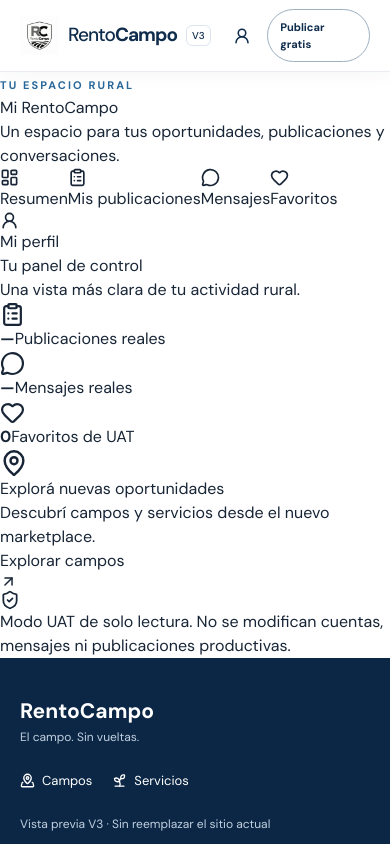
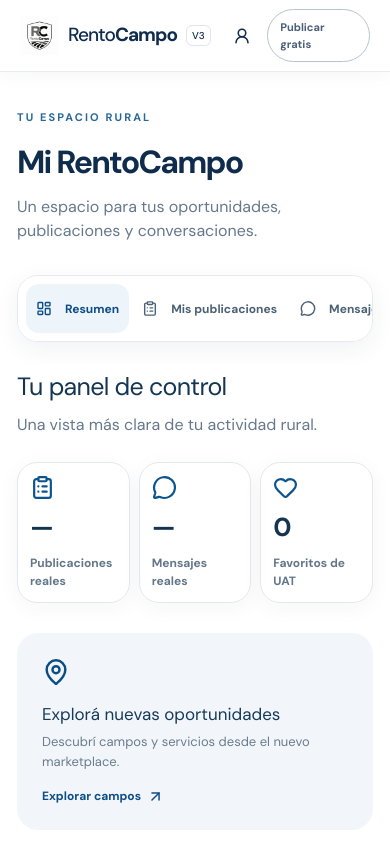
Before and after one commit to dnigro/rentocampo, a Next.js app: page /v3/mi-rentocampo in a window 390 px wide. Shown: the top 844 px of the page. Built offline with nearby package versions, Linux system fonts and the light colour scheme; no server answers.

Commit message:
style(v3): finish brand header, services detail and account dashboard responsive UI

```diff
--- a/app/v3/v3-marketplace.css
+++ b/app/v3/v3-marketplace.css
@@ -69,3 +69,40 @@
 @media(max-width:700px){.v3-shell .v3-catalog{padding:24px 14px 80px}.v3-shell .v3-catalog-heading{margin:8px 0 20px}.v3-marketplace-filters{grid-template-columns:repeat(2,minmax(0,1fr));border-radius:18px}.v3-marketplace-toolbar{align-items:flex-start;gap:8px}.v3-marketplace-actions{gap:8px}.v3-desktop-toggle{display:none}.v3-marketplace-content.v3-with-map{display:block}.v3-with-map .v3-marketplace-grid,.v3-marketplace-grid{grid-template-columns:repeat(2,minmax(0,1fr));gap:21px 12px}.v3-marketplace-map-panel{display:none;position:relative;top:auto;height:64vh;min-height:400px}.v3-mobile-show-map .v3-marketplace-list{display:none}.v3-mobile-show-map .v3-marketplace-map-panel{display:block}.v3-mobile-map-button{display:flex;align-items:center;gap:8px;background:#132f4c;color:#fff;position:fixed;bottom:22px;left:50%;transform:translateX(-50%);border-radius:30px;border:0;padding:13px 23px;z-index:700;box-shadow:0 5px 20px #142b4355;font-weight:800;white-space:nowrap}.v3-detail-gallery{grid-template-columns:2fr 1fr;grid-template-rows:165px 165px}.v3-detail-gallery-image:nth-child(n+4){display:none}.v3-detail-columns{grid-template-columns:1fr}.v3-contact-panel{position:static}.v3-detail{padding:27px 15px 70px}}
 @media(max-width:430px){.v3-marketplace-filters label{padding:8px}.v3-listing-media{aspect-ratio:1}.v3-listing-info strong{font-size:13px}.v3-listing-info span{font-size:11px}.v3-listing-badge{font-size:10px}.v3-marketplace-grid{gap:18px 10px}}
 @media(max-width:350px){.v3-marketplace-grid,.v3-with-map .v3-marketplace-grid{grid-template-columns:1fr}}
+
+/* Read-only services, account and brand refinements */
+.v3-header .v3-shield-logo{width:39px;height:39px;object-fit:contain;flex-shrink:0}
+.v3-shell .v3-publish-disabled{cursor:not-allowed;opacity:.75}
+.v3-services-filters{grid-template-columns:1fr 1.25fr 1.8fr auto}
+.v3-service-results{margin-top:20px}
+.v3-services-safety{margin-top:40px}
+.v3-service-detail-grid{display:grid;grid-template-columns:minmax(0,1fr) 340px;gap:25px;margin-top:26px;align-items:start}
+.v3-service-detail-image{position:relative;min-height:470px;border-radius:19px;overflow:hidden;background:#edf2f6}
+.v3-service-detail-image img{object-fit:cover}
+.v3-account-page{max-width:1450px;margin:0 auto;padding:48px clamp(20px,4vw,65px) 90px;min-height:75vh}
+.v3-account-heading{margin-bottom:32px}
+.v3-account-heading h1{font-size:clamp(32px,3.5vw,50px);color:#102c4c;font-weight:850;letter-spacing:-1.8px;margin:10px 0 9px}
+.v3-account-heading p,.v3-account-subtext{color:#66798c;line-height:1.5}
+.v3-account-layout{display:grid;grid-template-columns:240px minmax(0,1fr);gap:34px}
+.v3-account-sidebar{display:flex;flex-direction:column;gap:7px;border:1px solid #e6eaef;border-radius:21px;padding:13px;background:#fff;height:max-content;box-shadow:0 7px 25px #122c4610}
+.v3-account-sidebar button{border:0;background:#fff;color:#4c6176;text-align:left;border-radius:13px;min-height:49px;padding:11px 14px;display:flex;align-items:center;gap:13px;font-weight:750;font-size:13px;cursor:pointer}
+.v3-account-sidebar button:hover,.v3-account-sidebar button.active{background:#edf4fa;color:#0d4d87}
+.v3-account-section{min-width:0;background:#fff}
+.v3-account-section h2{color:#143653;font-size:25px;letter-spacing:-.7px;margin:3px 0 7px}
+.v3-account-stats{display:grid;grid-template-columns:repeat(3,minmax(0,1fr));gap:14px;margin:25px 0 30px}
+.v3-account-stats>div{border:1px solid #e3e8ee;border-radius:20px;display:flex;align-items:flex-start;flex-direction:column;padding:25px;gap:14px;min-height:175px;box-shadow:0 5px 22px #1830470b}
+.v3-account-stats>div svg{color:#0c548e}
+.v3-account-stats>div strong{font-size:35px;color:#143451;line-height:1}
+.v3-account-stats>div span{font-size:12px;color:#637789;font-weight:700}
+.v3-account-callout{display:flex;gap:16px;align-items:center;background:#f2f6fa;border-radius:21px;padding:25px}
+.v3-account-callout>svg{flex-shrink:0;color:#0d4d87}
+.v3-account-callout h3{margin:0 0 5px;font-size:17px;color:#163b58}
+.v3-account-callout p{margin:0;color:#6a7c8d;font-size:13px}
+.v3-account-callout>a{display:flex;align-items:center;gap:6px;margin-left:auto;color:#0d4d87;white-space:nowrap;font-weight:800;font-size:12px}
+.v3-account-empty{padding:55px 35px;min-height:280px;text-align:center;display:flex;align-items:center;flex-direction:column;justify-content:center;background:#f7f9fb;border:1px solid #e5ecf2;border-radius:23px}
+.v3-account-empty>svg{color:#356b96;margin-bottom:14px}
+.v3-account-empty h2{font-size:23px}
+.v3-account-empty p{color:#61758a;line-height:1.75;max-width:540px}
+.v3-account-security{display:flex;align-items:center;gap:10px;color:#597486;font-size:12px;margin-top:35px;line-height:1.6}
+@media(max-width:950px){.v3-account-layout{grid-template-columns:200px minmax(0,1fr);gap:20px}.v3-account-stats>div{padding:18px}.v3-account-callout{flex-wrap:wrap}.v3-account-callout>a{margin-left:0}}
+@media(max-width:700px){.v3-services-filters{grid-template-columns:repeat(2,minmax(0,1fr))}.v3-service-detail-grid{grid-template-columns:1fr}.v3-service-detail-image{min-height:300px}.v3-account-page{padding:32px 17px 80px}.v3-account-layout{grid-template-columns:1fr;gap:23px}.v3-account-sidebar{display:flex;flex-direction:row;overflow:auto;padding:8px;gap:3px}.v3-account-sidebar button{flex-shrink:0;padding:10px;font-size:12px}.v3-account-sidebar button svg{width:16px}.v3-account-stats{gap:9px}.v3-account-stats>div{padding:12px;min-height:135px}.v3-account-stats>div strong{font-size:26px}.v3-account-callout{align-items:flex-start}}
```
